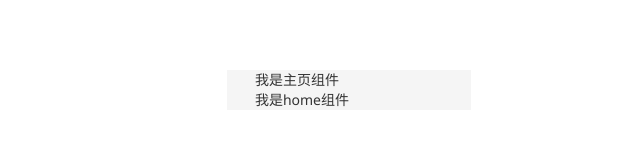
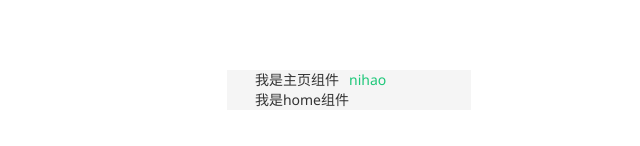
Before and after one commit to DeFu99/XiaoTuXian, a Vue app: page / in a window 1280 px wide. Shown: the part 310-456 px from the top of the page, without its empty margins (291-931 px from the left). Built offline with nearby package versions, Linux system fonts and the light colour scheme.

Commit message:
设置scss颜色变量，方面其他组件不导入直接引入

```diff
--- a/src/App.vue
+++ b/src/App.vue
@@ -1,13 +1,18 @@
 <template>
 	<!-- 一级路由出口 -->
 	<router-view></router-view>
+	<p class="text">nihao</p>
 </template>
 
 <script setup>
 
 </script>
 
-<style scoped>
+<style scoped lang="scss">
+	.text{
+		color: $sucColor;
+	}
+
 	header {
 		line-height: 1.5;
 		max-height: 100vh;
--- /dev/null
+++ b/src/styles/var.scss
@@ -0,0 +1,5 @@
+$xtxColor: #27ba9b;
+$helpColor: #e26237;
+$sucColor: #1dc779;
+$warnColor: #ffb302;
+$priceColor: #cf4444;
--- a/vite.config.js
+++ b/vite.config.js
@@ -32,7 +32,10 @@ export default defineConfig({
 		preprocessorOptions: {
 			scss: {
 				// 自动导入定制化样式文件进行样式覆盖
-				additionalData: `@use "@/styles/element/index.scss" as *;`,
+				additionalData: `
+				@use "@/styles/element/index.scss" as *;
+				@use "@/styles/var.scss" as *;
+				`,
 			},
 		},
 	},
```
